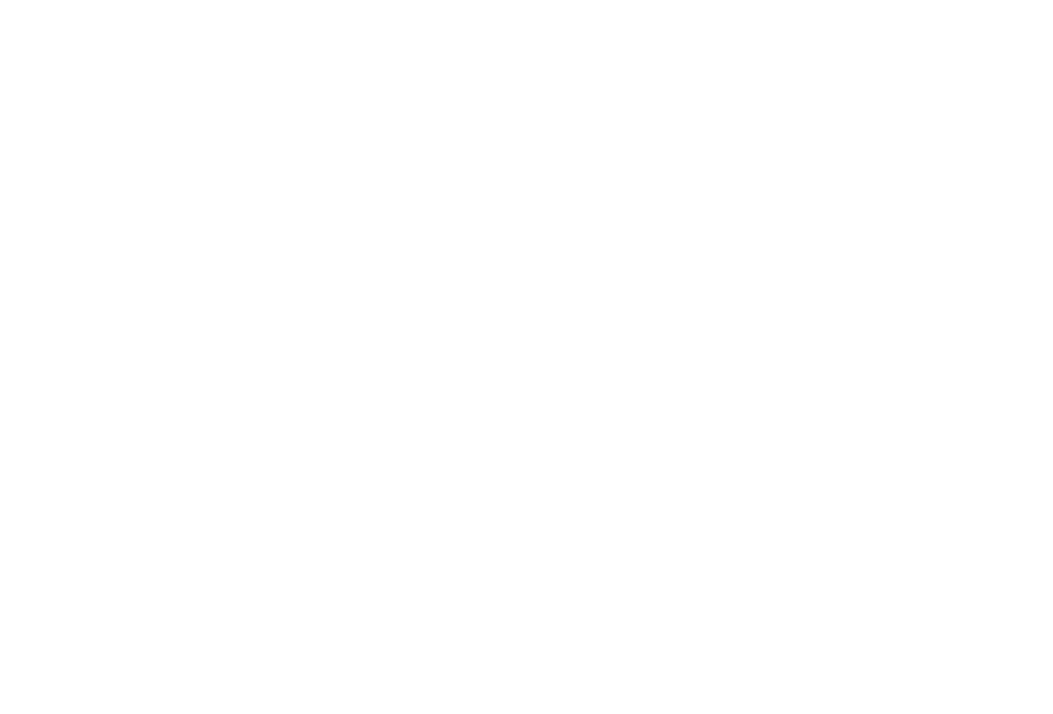
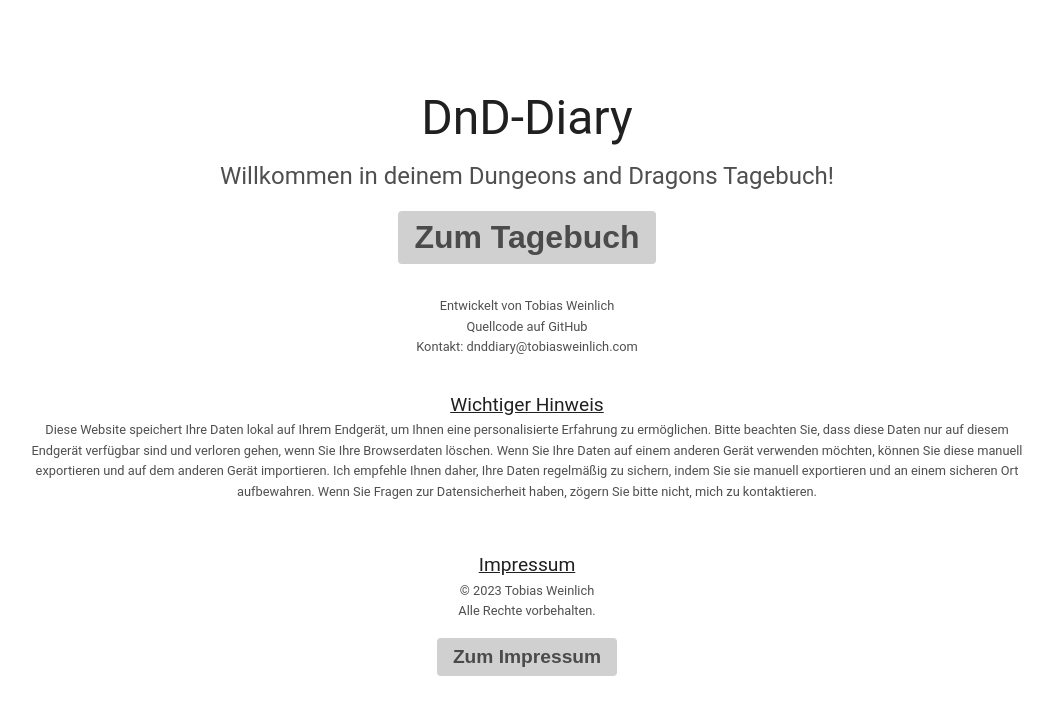
Before and after one commit to Tobiriz/DnD-Diary, a Vue app: page /landing-page in a window 1280 px wide. Before the commit this address had no page. Shown: the top 714 px of the page, without its empty margins (113-1166 px from the left). Built offline with nearby package versions, Linux system fonts and the light colour scheme.

Commit message:
Added new routes

```diff
--- a/src/router/index.js
+++ b/src/router/index.js
@@ -1,4 +1,9 @@
 import { createRouter, createWebHistory } from 'vue-router'
+
+import Home from '../App.vue'
+import LandingPage from '../LandingPage.vue'
+import Impressum from '../Impressum.vue'
+import DiaryView from '../views/DiaryView.vue'
 
 import CharacterSelection from '../views/SelectCharacterView.vue'
 import CharacterView from '../views/character/CharacterView.vue'
@@ -11,6 +16,7 @@
 import CampaignSelection from '../views/SelectCampaignView.vue'
 import CampaignView from '../views/campaign/CampaignView.vue'
 import CampaignInformationView from '../views/campaign/CampaignInformationView.vue'
+import SessionView from '../views/campaign/CampaignSessionView.vue'
 import CampaignPersonView from '../views/campaign/CampaignPersonView.vue'
 import CampaignLocationView from '../views/campaign/CampaignLocationView.vue'
 import CampaignNoteView from '../views/campaign/CampaignNoteView.vue'
@@ -19,7 +25,27 @@
   history: createWebHistory(import.meta.env.BASE_URL),
   routes: [
     {
-      path: '/characters',
+      path: '/',
+      name: 'home',
+      component: Home,
+    },
+    {
+      path: '/landing-page',
+      name: 'landing-page',
+      component: LandingPage,
+    },
+    {
+      path: '/impressum',
+      name: 'impressum',
+      component: Impressum,
+    },
+    {
+      path: '/diary',
+      name: 'diary',
+      component: DiaryView,
+      children: [
+        {
+          path: 'character-selection',
           name: 'character-selection',
           component: CharacterSelection,
           children: [
@@ -58,7 +84,7 @@
           ]
         },
         {
-      path: '/campaigns',
+          path: 'campaign-selection',
           name: 'campaign-selection',
           component: CampaignSelection,
           children: [
@@ -71,6 +97,11 @@
                   path: 'information',
                   name: 'information',
                   component: CampaignInformationView
+                },
+                {
+                  path: 'session',
+                  name: 'session',
+                  component: SessionView
                 },
                 {
                   path: 'persons',
@@ -92,6 +123,8 @@
           ]
         }
       ]
+    }
+  ]
 })
 
 export default router
```
Lines whose indentation alone changed are shown as unchanged.
